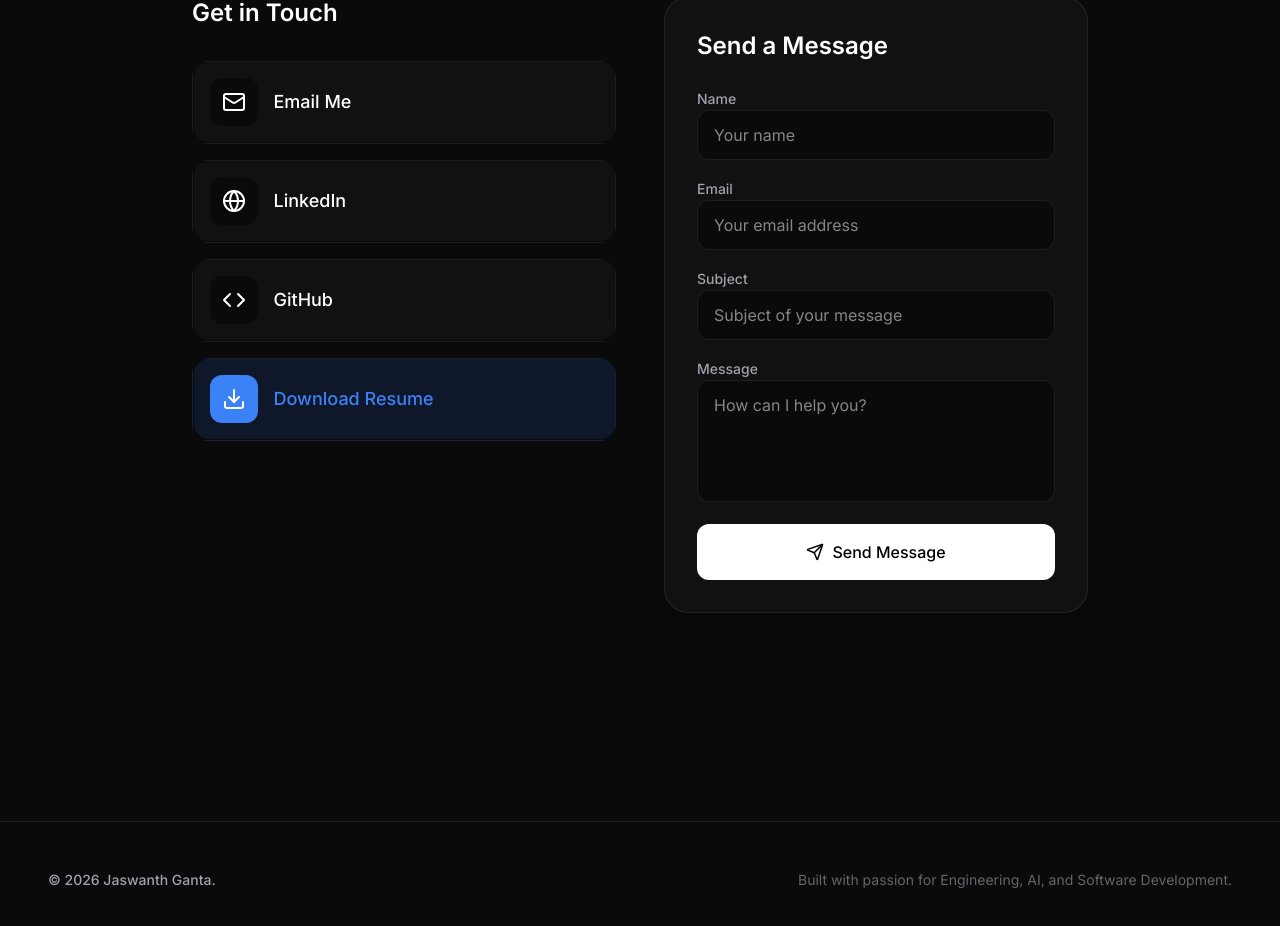
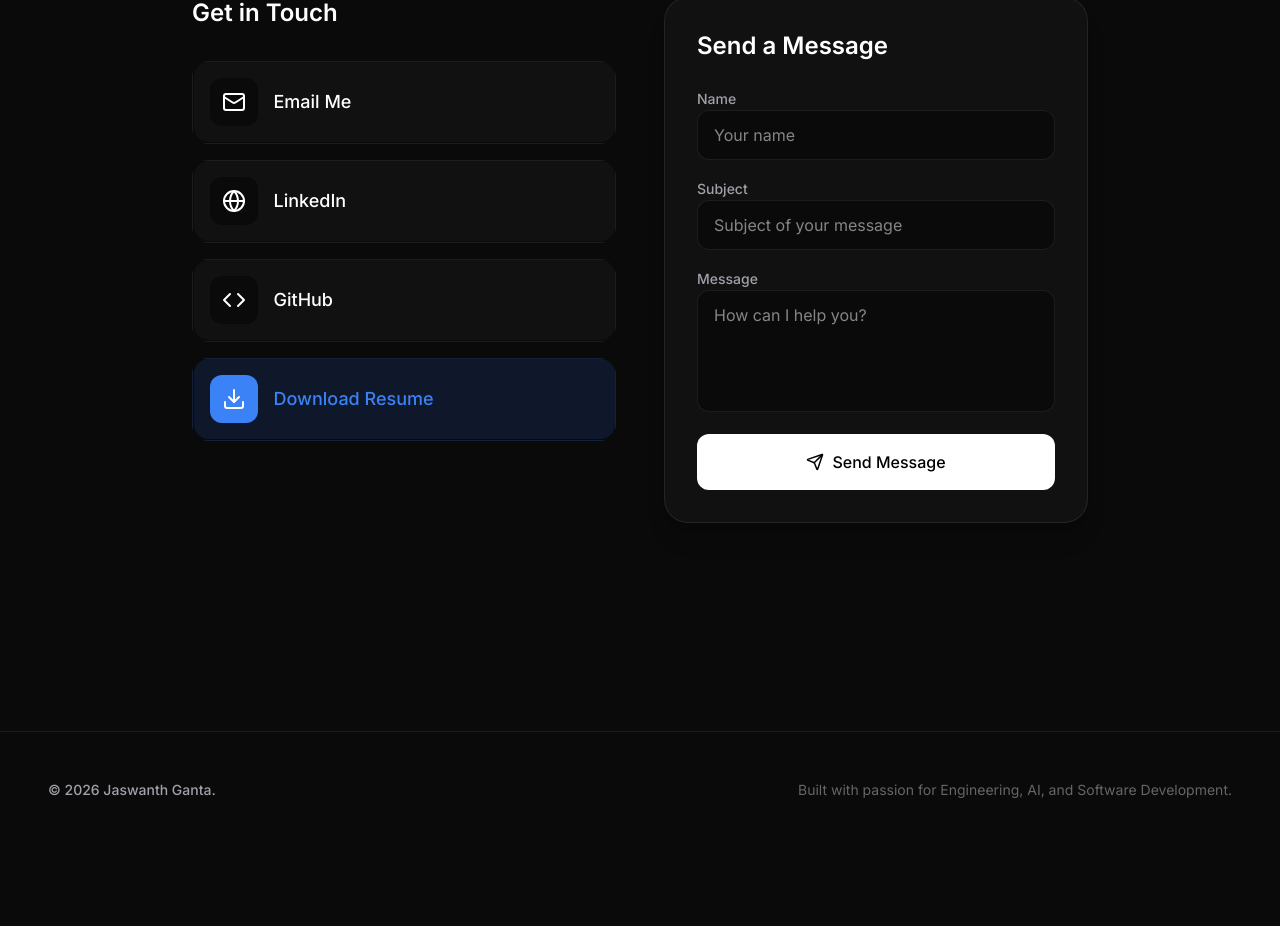
Before and after one commit to Jaswanth0811/portfolio, a Next.js app: page / in a window 1280 px wide. Shown: the part 7101-8027 px from the top of the page. After the commit the page ends 7949 px from the top, so only its background shows below. Built offline with nearby package versions, Linux system fonts and the light colour scheme.

Commit message:
Remove email field from contact form

```diff
--- a/src/components/Contact.tsx
+++ b/src/components/Contact.tsx
@@ -152,11 +152,10 @@ export function Contact() {
               e.preventDefault();
               const formData = new FormData(e.currentTarget);
               const name = formData.get("name") as string;
-              const email = formData.get("email") as string;
               const subject = formData.get("subject") as string;
               const message = formData.get("message") as string;
 
-              const body = `Name: ${name}\nEmail: ${email}\n\nMessage:\n${message}`;
+              const body = `Name: ${name}\n\nMessage:\n${message}`;
               const mailtoUrl = `mailto:jaswanthganta2005@outlook.com?subject=${encodeURIComponent(subject)}&body=${encodeURIComponent(body)}`;
 
               window.location.href = mailtoUrl;
@@ -169,17 +168,6 @@ export function Contact() {
                   name="name"
                   className="w-full bg-background border border-border rounded-xl px-4 py-3 text-white focus:outline-none focus:ring-2 focus:ring-accent/50 focus:border-accent transition-all"
                   placeholder="Your name"
-                  required
-                />
-              </div>
-              <div className="space-y-2">
-                <label htmlFor="email" className="text-sm font-medium text-muted">Email</label>
-                <input
-                  type="email"
-                  id="email"
-                  name="email"
-                  className="w-full bg-background border border-border rounded-xl px-4 py-3 text-white focus:outline-none focus:ring-2 focus:ring-accent/50 focus:border-accent transition-all"
-                  placeholder="Your email address"
                   required
                 />
               </div>
```
